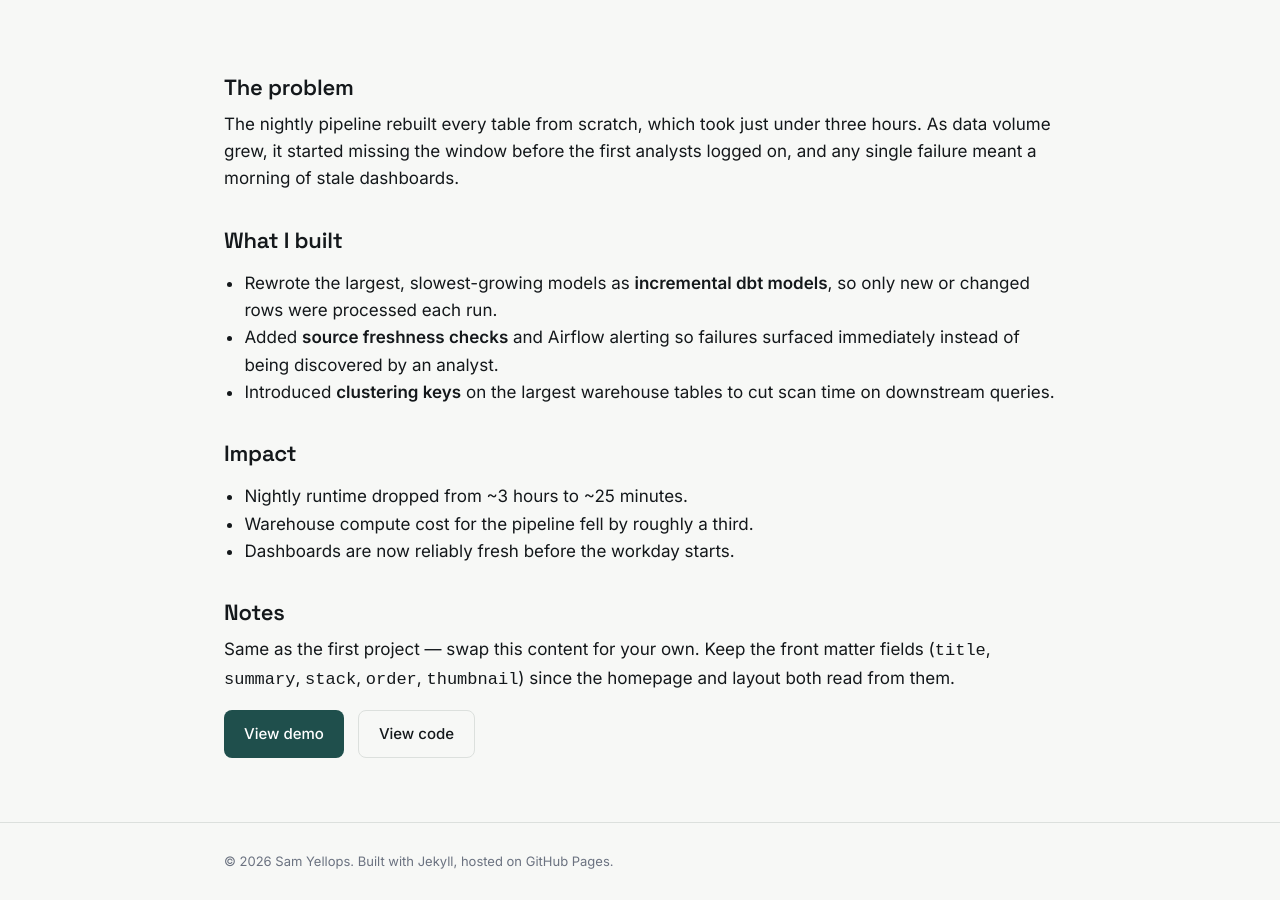
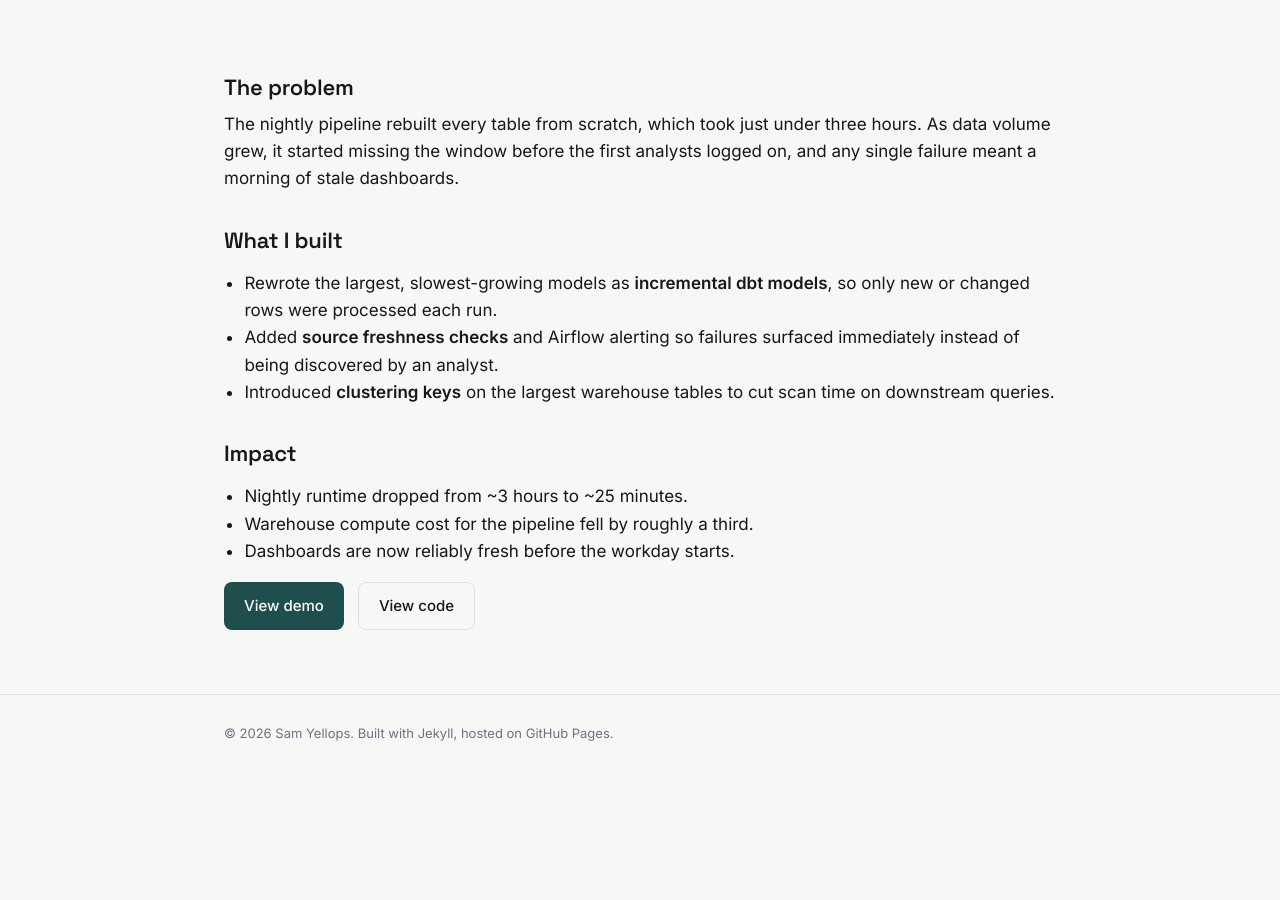
Before and after one commit to SYellops01/SYellops01.github.io, a Jekyll site: the page built from _projects/placeholder.md, in a window 1280 px wide and 900 px high, scrolled down 870 px. Built offline with Jekyll 4.4.1, drawn with Linux system fonts in a browser that asks for light colours; after the commit the page ends 1642 px from its top, so only the background shows below that.

Commit message:
Clean up placeholder markdown content
Removed placeholder notes and kept relevant project updates.

```diff
--- a/_projects/placeholder.md
+++ b/_projects/placeholder.md
@@ -32,9 +32,3 @@ morning of stale dashboards.
 - Nightly runtime dropped from ~3 hours to ~25 minutes.
 - Warehouse compute cost for the pipeline fell by roughly a third.
 - Dashboards are now reliably fresh before the workday starts.
-
-## Notes
-
-Same as the first project — swap this content for your own. Keep the
-front matter fields (`title`, `summary`, `stack`, `order`, `thumbnail`)
-since the homepage and layout both read from them.
```
